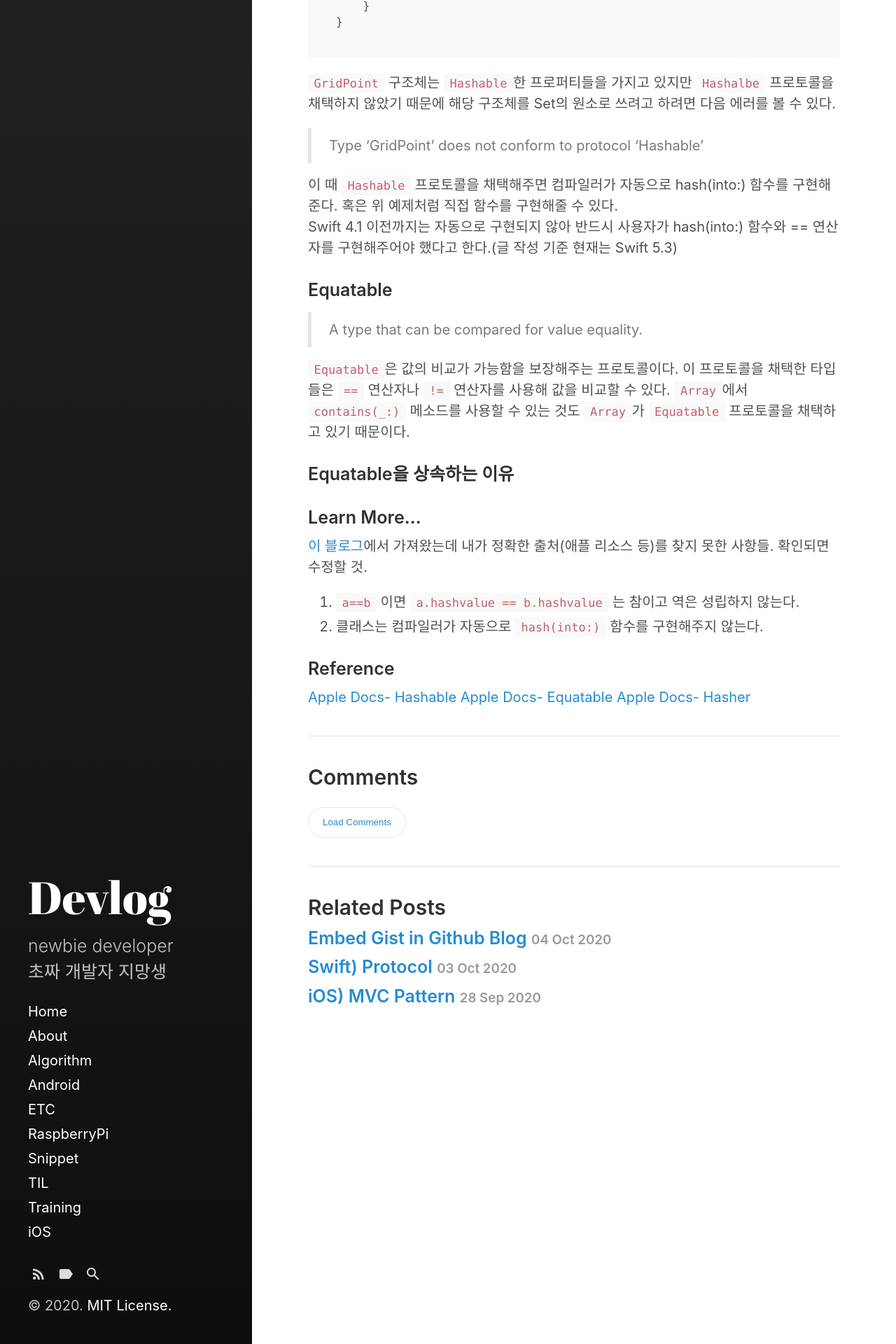
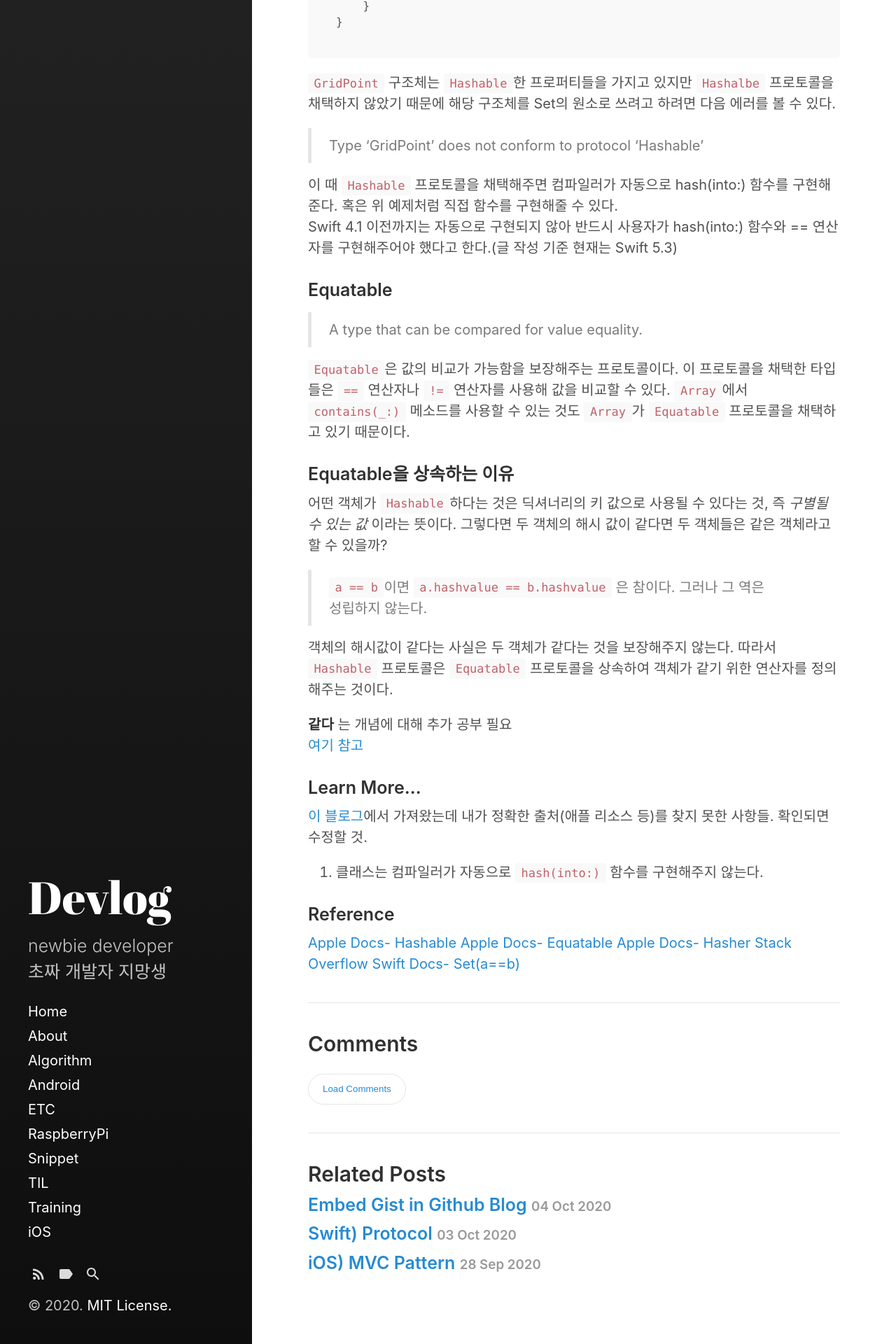
Before and after one commit to devejs/devejs.github.io, a Jekyll site: the page built from _posts/iOS/2020-10-07-swift-hashable.md, in a window 1280 px wide. Shown: the part 1696-3616 px from the top of the page at 70% size. Built offline with Jekyll 4.4.1, drawn with Linux system fonts in a browser that asks for light colours.

Commit message:
EditPost

```diff
--- a/_posts/iOS/2020-10-07-swift-hashable.md
+++ b/_posts/iOS/2020-10-07-swift-hashable.md
@@ -58,14 +58,28 @@ Swift 4.1 이전까지는 자동으로 구현되지 않아 반드시 사용자
 `Equatable`은 값의 비교가 가능함을 보장해주는 프로토콜이다. 이 프로토콜을 채택한 타입들은 `==` 연산자나 `!=` 연산자를 사용해 값을 비교할 수 있다. `Array`에서 `contains(_:)` 메소드를 사용할 수 있는 것도 `Array`가 `Equatable` 프로토콜을 채택하고 있기 때문이다.
 
 ### Equatable을 상속하는 이유
+어떤 객체가 `Hashable`하다는 것은 딕셔너리의 키 값으로 사용될 수 있다는 것, 즉 *구별될 수 있는 값* 이라는 뜻이다. 그렇다면 두 객체의 해시 값이 같다면 두 객체들은 같은 객체라고 할 수 있을까?
+> `a == b`이면 `a.hashvalue == b.hashvalue` 은 참이다. 그러나 그 역은 성립하지 않는다.
+
+객체의 해시값이 같다는 사실은 두 객체가 같다는 것을 보장해주지 않는다. 따라서 `Hashable` 프로토콜은 `Equatable` 프로토콜을 상속하여 객체가 같기 위한 연산자를 정의해주는 것이다.
+
+**같다** 는 개념에 대해 추가 공부 필요
+[여기 참고](http://www.spazcosoft.com/swift-equatable-hashable.md.html)
+
 
 ### Learn More...
 [이 블로그](https://baked-corn.tistory.com/123)에서 가져왔는데 내가 정확한 출처(애플 리소스 등)를 찾지 못한 사항들. 확인되면 수정할 것.
 
-1. `a==b` 이면 `a.hashvalue == b.hashvalue` 는 참이고 역은 성립하지 않는다.
+<!-- 1. `a==b` 이면 `a.hashvalue == b.hashvalue` 는 참이고 역은 성립하지 않는다.
+-> [출처](https://docs.swift.org/swift-book/LanguageGuide/CollectionTypes.html)는 찾음.
+> A hash value is an Int value that is the same for all objects that compare equally, such that if a == b, the hash value of a is equal to the hash value of b. -->
+
+  <!-- 하지만 역이 성립하지 않는다는 건 누가 증명했지? 당연한건가..? -->
 2. 클래스는 컴파일러가 자동으로 `hash(into:)` 함수를 구현해주지 않는다.
 
 ### Reference
 [Apple Docs- Hashable](https://developer.apple.com/documentation/swift/hashable)
 [Apple Docs- Equatable](https://developer.apple.com/documentation/swift/equatable)
 [Apple Docs- Hasher](https://developer.apple.com/documentation/swift/hasher)
+[Stack Overflow](https://stackoverflow.com/questions/34915836/what-is-the-use-of-hashable-and-equatable-in-swift-when-to-use-which)
+[Swift Docs- Set(a==b)](https://docs.swift.org/swift-book/LanguageGuide/CollectionTypes.html)
```
